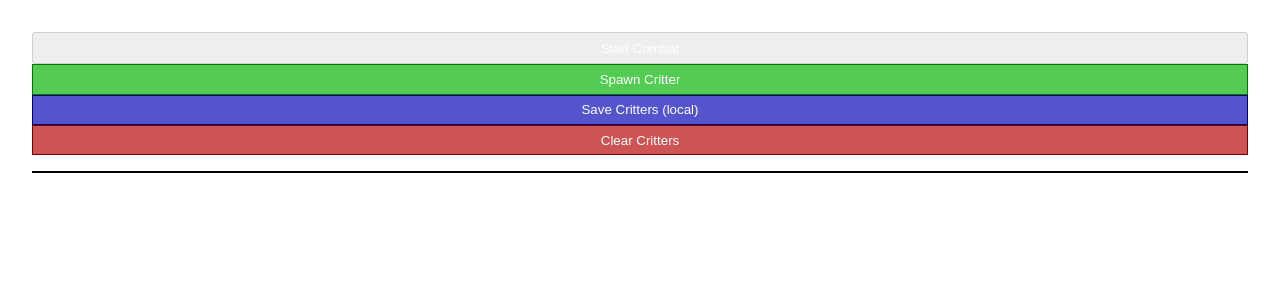
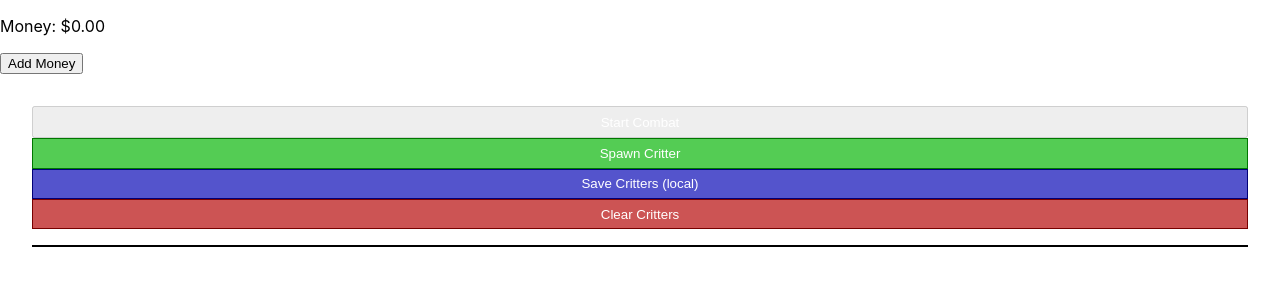
Before and after one commit to Wolven531/react-hooks-todo, a React app: page / in a window 1280 px wide. Shown: the top 300 px of the page. Built offline with nearby package versions, Linux system fonts and the light colour scheme.

Commit message:
Extract MoneyControls component

```diff
--- a/src/components/App/App.tsx
+++ b/src/components/App/App.tsx
@@ -1,6 +1,7 @@
 import React, { useEffect } from 'react'
 
 import { CritterList } from '../../views/CritterList/CritterList'
+import { MoneyControls } from '../MoneyControls/MoneyControls'
 
 import { useMoneyState } from '../../state/useMoneyState'
 
@@ -22,23 +23,13 @@ const App = () => {
 	// NOTE: empty (no arg) to track nothing, just fire on mount/unmount
 	useEffect(handleMounted, [])
 
-	// NOTE: track todos, fire on every change
-	// useEffect(() => {
-	// 	console.info(`Todos was changed: ${JSON.stringify(todos, null, 4)}`)
-	// }, [todos])
-
 	// console.info(`About to render`)
 
 	return (
-		<div className="app">
+		<article className="app">
+			<MoneyControls addMoney={addMoney} money={money} />
 			<CritterList />
-			{/*
-			<div>
-				<p>Money: ${money.toFixed(2)}</p>
-				<button onClick={() => { addMoney() }}>Add Money</button>
-			</div>
-			*/}
-		</div>
+		</article>
 	)
 }
 
--- /dev/null
+++ b/src/components/MoneyControls/MoneyControls.tsx
@@ -0,0 +1,32 @@
+import React, { useEffect } from 'react'
+
+import './MoneyControls.css'
+
+interface IMoneyControlsProps {
+	addMoney: () => void
+	money: number
+}
+
+const MoneyControls = ({ addMoney, money }: IMoneyControlsProps) => {
+	// NOTE: This happens before un-render (only once)
+	const handleUnmount = () => {}
+
+	// NOTE: This happens after render (only once)
+	const handleMounted = () => {
+		return handleUnmount
+	}
+
+	// NOTE: empty (no arg) to track nothing, just fire on mount/unmount
+	useEffect(handleMounted, [])
+
+	// console.info(`About to render`)
+
+	return (
+		<article className="money-controls">
+			<p>Money: ${money.toFixed(2)}</p>
+			<button onClick={() => { addMoney() }}>Add Money</button>
+		</article>
+	)
+}
+
+export { MoneyControls }
```
Also changed, not shown: src/components/MoneyControls/MoneyControls.css (added).
